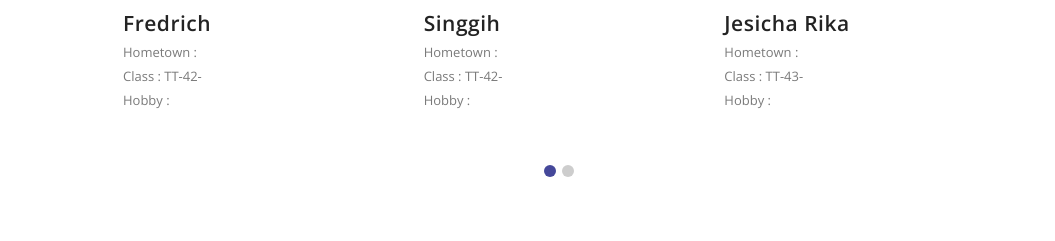
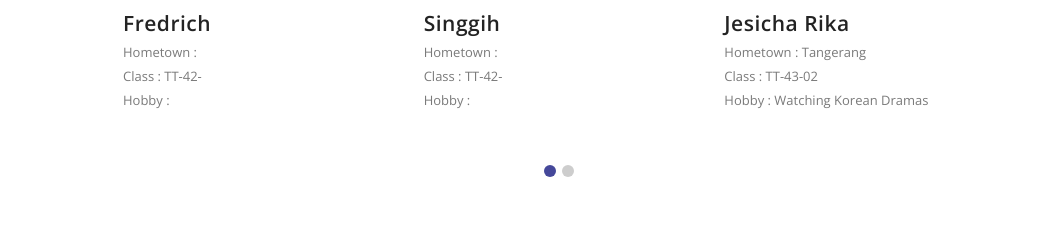
Before and after one commit to dyahajengp/Portofolio, a plain HTML site: page templatemo/index.html in a window 1280 px wide. Shown: the part 1981-2222 px from the top of the page, without its empty margins (225-1280 px from the left). Drawn offline with nearby package versions, Linux system fonts and the light colour scheme.

Commit message:
Update index.html

```diff
--- a/templatemo/index.html
+++ b/templatemo/index.html
@@ -217,9 +217,9 @@ https://templatemo.com/tm-518-sentra
                             </div>
                             <div class="text-content">
                                 <h4>Jesicha Rika</h4>
-                                <p>Hometown :
-                                <br>Class : TT-43-
-                                <br>Hobby :
+                                <p>Hometown : Tangerang
+                                <br>Class : TT-43-02
+                                <br>Hobby : Watching Korean Dramas
                                 </p>
                             </div>
                         </div>
```
